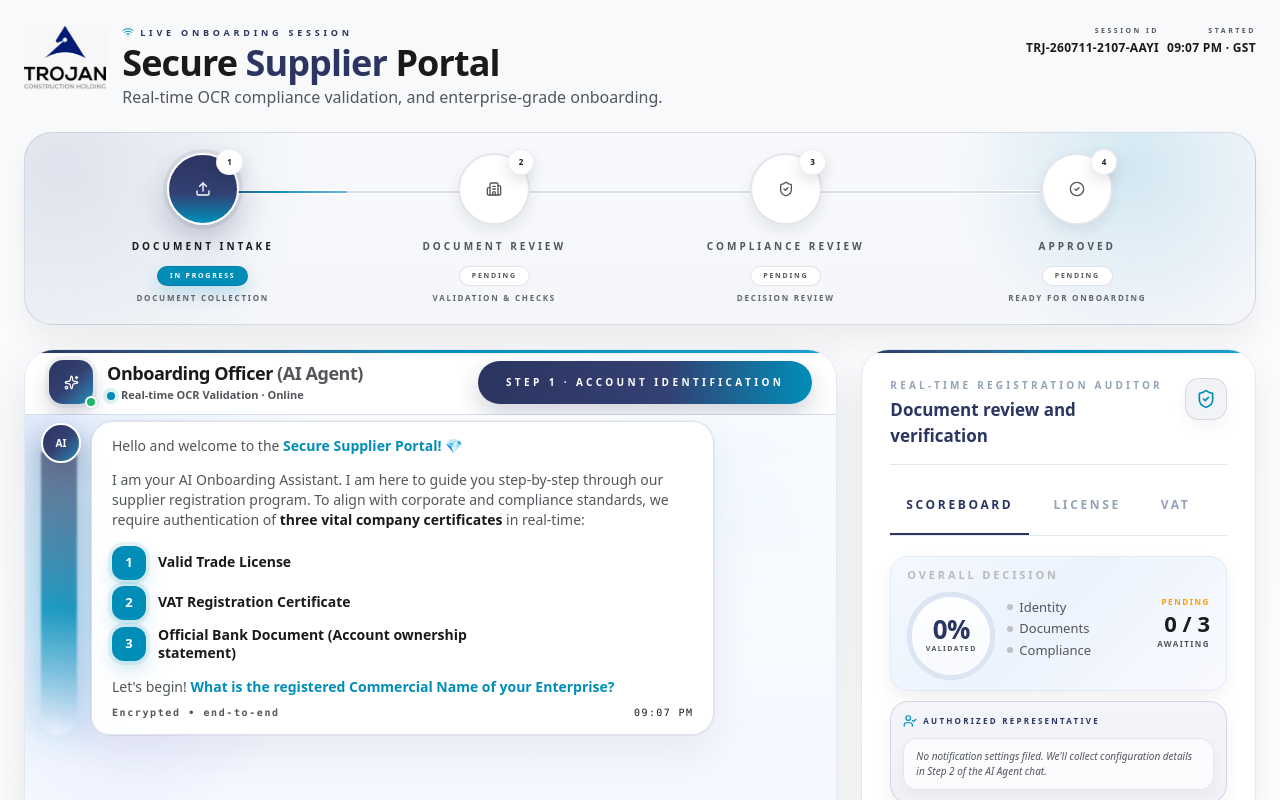
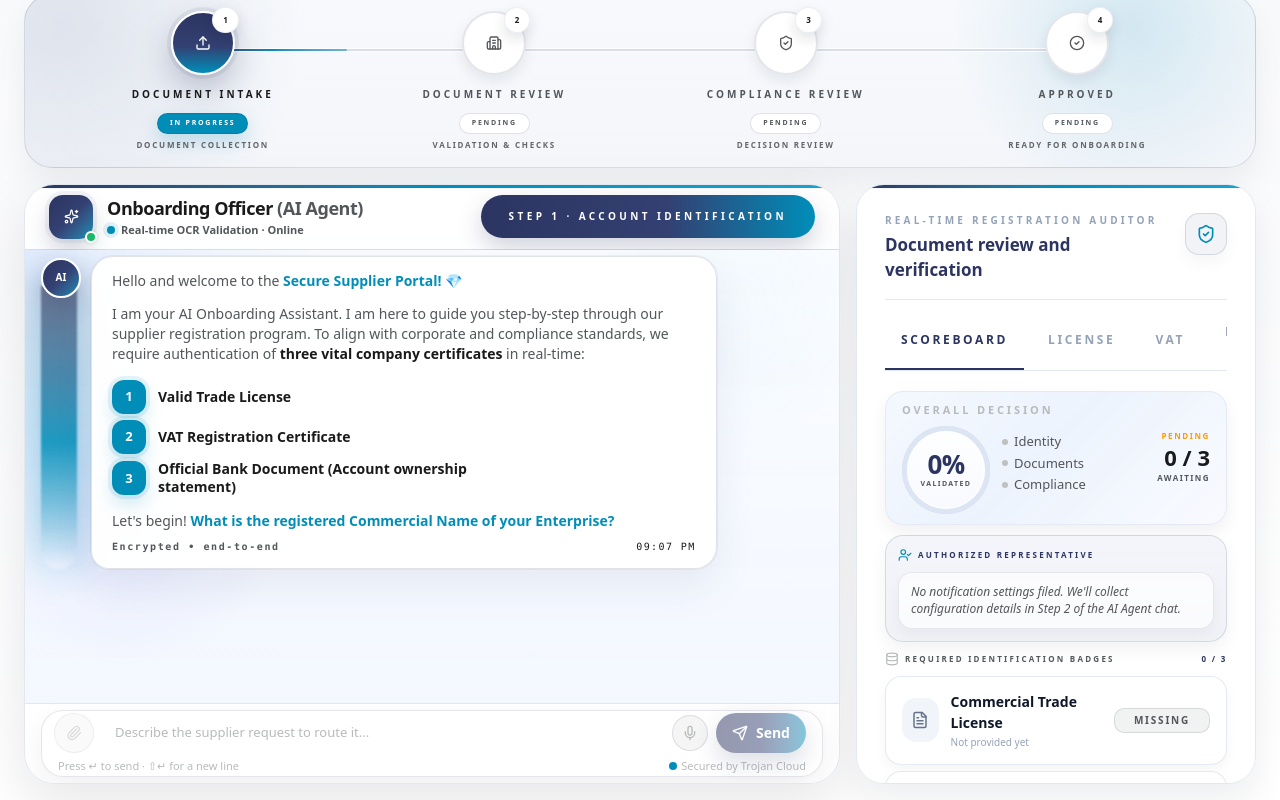
Before and after one commit to skyformit/trojan-web, a React (Vite) app: page / in a window 1280 px wide. Shown: the top 800 px of the page. Built offline with nearby package versions, Linux system fonts and the light colour scheme.

Commit message:
bug fixes

```diff
--- a/src/App.tsx
+++ b/src/App.tsx
@@ -1638,14 +1638,14 @@ Next Step: ${friendlyNextStep}`
   ];
 
   return (
-    <div className="min-h-screen bg-[linear-gradient(180deg,#f8f9fb_0%,#ffffff_100%)] font-sans text-[var(--brand-primary-deep)] flex flex-col selection:bg-[var(--brand-primary)] selection:text-white">
+    <div className="h-dvh overflow-hidden bg-[linear-gradient(180deg,#f8f9fb_0%,#ffffff_100%)] font-sans text-[var(--brand-primary-deep)] flex flex-col selection:bg-[var(--brand-primary)] selection:text-white">
       <style>{`
         @keyframes tbms-submit-shimmer {
           0% { transform: translateX(-120%); }
           100% { transform: translateX(320%); }
         }
       `}</style>
-      <main className="flex-1 w-full max-w-[1680px] mx-auto p-3 sm:p-4 md:p-6 space-y-6">
+      <main className="flex-1 min-h-0 w-full max-w-[1680px] mx-auto overflow-hidden px-3 pt-4 pb-3 sm:px-4 sm:pt-4 sm:pb-3 md:px-6 md:pt-5 md:pb-4 space-y-3 md:space-y-4">
         <PortalHeader
           label="Live onboarding session"
           logo={
--- a/src/components/AIAgentChat.tsx
+++ b/src/components/AIAgentChat.tsx
@@ -588,9 +588,9 @@ export default function AIAgentChat({
                 </button>
               </div>
             </div>
-            <div className="mt-1.5 flex items-center justify-between px-1 text-[10px] text-[var(--brand-gray-light)]">
-              <span>Press ↵ to send · ⇧↵ for a new line</span>
-              <span className="inline-flex items-center gap-1">
+            <div className="mt-1.5 flex flex-col gap-1 px-1 text-[11px] leading-[1.35] text-[var(--brand-gray-light)] sm:flex-row sm:items-center sm:justify-between">
+              <span className="font-medium">Press ↵ to send · ⇧↵ for a new line</span>
+              <span className="inline-flex items-center gap-1 font-medium">
                 <span className="h-2 w-2 rounded-full bg-[var(--brand-sky)]" />
                 Secured by Trojan Cloud
               </span>
--- a/src/components/PortalHeader.tsx
+++ b/src/components/PortalHeader.tsx
@@ -20,38 +20,40 @@ export default function PortalHeader({
 }: PortalHeaderProps) {
   return (
     <section>
-      <div className="flex flex-col gap-3 lg:flex-row lg:items-start lg:justify-between">
-        <div className="flex items-start gap-3.5 md:gap-4">
+      <div className="flex flex-col gap-2 lg:flex-row lg:items-start lg:justify-between">
+        <div className="flex items-start gap-3 md:gap-3.5">
           {logo && (
             <div className="shrink-0 pt-0.5">
               {logo}
             </div>
           )}
-          <div className="space-y-1.5 md:space-y-1.5 lg:pt-0.5">
+          <div className="space-y-1 md:space-y-1.5 lg:pt-0">
             <p className="flex items-center gap-1.5 text-[9px] font-extrabold uppercase tracking-[0.42em] text-[var(--brand-primary)]">
               <Wifi className="h-3 w-3 -translate-y-px text-[var(--brand-sky)]" />
               {label}
             </p>
-            <div className="space-y-1 md:space-y-1.5">
-              <h1 className="text-[19px] font-black leading-[0.95] tracking-tight text-[var(--brand-primary-deep)] md:text-[36px]">
+            <div className="space-y-0.5 md:space-y-1">
+              <h1 className="text-[18px] font-black leading-[0.95] tracking-tight text-[var(--brand-primary-deep)] md:text-[24px]">
                 {title.split('Supplier').length > 1 ? (
                   <>
                     {title.split('Supplier')[0]}
-                    <span className="text-[var(--brand-primary)]">Supplier</span>
+                    <span className="bg-gradient-to-r from-[var(--brand-primary-deep)] via-[var(--brand-primary)] to-[var(--brand-sky)] bg-clip-text text-transparent">
+                      Supplier
+                    </span>
                     {title.split('Supplier').slice(1).join('Supplier')}
                   </>
                 ) : (
                   title
                 )}
               </h1>
-              <p className="max-w-2xl text-[13px] text-[var(--brand-neutral)] md:mt-1.5 md:text-[16px] leading-snug">
+              <p className="max-w-2xl text-[13px] text-[var(--brand-neutral)] md:mt-1 md:text-[14px] leading-snug">
                 {subtitle}
               </p>
             </div>
           </div>
         </div>
 
-        <div className="flex flex-col items-start lg:items-end lg:pt-0.5">
+        <div className="flex flex-col items-start lg:items-end lg:pt-0">
           {(sessionId || startedAt) && (
             <div className="flex flex-wrap items-center gap-2 lg:justify-end">
               {sessionId && (
--- a/src/components/PortalStepper.tsx
+++ b/src/components/PortalStepper.tsx
@@ -24,7 +24,7 @@ export default function PortalStepper({
   const activeLinePct = Math.max(0, Math.min(100, (currentStepIndex / steps.length) * 100));
 
   return (
-    <section className="relative overflow-hidden rounded-[28px] border border-[color:rgba(44,53,97,0.14)] bg-[radial-gradient(circle_at_3%_18%,rgba(220,225,235,0.9),transparent_20%),radial-gradient(circle_at_90%_18%,rgba(202,227,239,0.8),transparent_16%),linear-gradient(180deg,rgba(247,249,252,1)_0%,rgba(244,246,250,1)_100%)] px-4 py-4 shadow-[0_16px_30px_rgba(15,23,42,0.06)] md:px-7 md:py-5">
+    <section className="relative overflow-hidden rounded-[28px] border border-[color:rgba(44,53,97,0.14)] bg-[radial-gradient(circle_at_3%_18%,rgba(220,225,235,0.9),transparent_20%),radial-gradient(circle_at_90%_18%,rgba(202,227,239,0.8),transparent_16%),linear-gradient(180deg,rgba(247,249,252,1)_0%,rgba(244,246,250,1)_100%)] px-4 py-3.5 shadow-[0_16px_30px_rgba(15,23,42,0.06)] md:px-7 md:py-4">
       <div className="relative">
         <div
           className="pointer-events-none absolute left-[12.5%] right-[12.5%] top-[2.15rem] z-0 hidden h-[2px] rounded-full bg-[color:rgba(214,220,232,0.95)] md:block md:top-[2.4rem]"
@@ -42,7 +42,7 @@ export default function PortalStepper({
           }}
           aria-hidden="true"
         />
-        <div className="relative grid grid-cols-1 gap-5 md:grid-cols-4 md:gap-0 md:px-1">
+        <div className="relative grid grid-cols-1 gap-4 md:grid-cols-4 md:gap-0 md:px-1">
           {steps.map((step, index) => {
             const stepState = getStepVisualState(step.id);
             const isActive = stepState === 'in_progress';
@@ -66,8 +66,8 @@ export default function PortalStepper({
             return (
               <div key={step.id} className="relative flex flex-col items-center text-center">
                 <div className="relative z-10 flex w-full flex-col items-center">
-                  <div className={`relative flex h-[3.75rem] w-[3.75rem] items-center justify-center rounded-full border-[2px] md:h-[4.5rem] md:w-[4.5rem] ${circleClass}`}>
-                    <div className="relative flex h-[1.6rem] w-[1.6rem] items-center justify-center rounded-full bg-transparent md:h-[1.8rem] md:w-[1.8rem]">
+                  <div className={`relative flex h-[3.5rem] w-[3.5rem] items-center justify-center rounded-full border-[2px] md:h-[4rem] md:w-[4rem] ${circleClass}`}>
+                    <div className="relative flex h-[1.45rem] w-[1.45rem] items-center justify-center rounded-full bg-transparent md:h-[1.65rem] md:w-[1.65rem]">
                       {isFailed ? (
                         <XCircle className="h-[0.95rem] w-[0.95rem] md:h-[1.05rem] md:w-[1.05rem]" />
                       ) : isReview ? (
@@ -83,7 +83,7 @@ export default function PortalStepper({
                     </span>
                   </div>
 
-                  <div className="mt-2.5 space-y-1 md:mt-3.5 md:space-y-1.5">
+                  <div className="mt-2 space-y-1 md:mt-3 md:space-y-1.25">
                     <span
                       className={`block text-[9px] font-black uppercase tracking-[0.28em] md:text-[10px] md:tracking-[0.3em] ${
                         isFailed
--- a/src/components/PortalWorkspace.tsx
+++ b/src/components/PortalWorkspace.tsx
@@ -136,7 +136,7 @@ export default function PortalWorkspace({
   }
 
   return (
-    <div className="grid grid-cols-1 lg:grid-cols-12 gap-6 items-stretch">
+    <div className="grid grid-cols-1 lg:grid-cols-12 gap-4 items-stretch">
       <div className="lg:col-span-7 xl:col-span-8 h-full">
         <AIAgentChat
           registrationState={registrationState}
--- a/src/components/VerificationPanel.tsx
+++ b/src/components/VerificationPanel.tsx
@@ -353,7 +353,7 @@ export default function VerificationPanel({
               </div>
             </div>
           ) : (
-            <p className="rounded-[14px] border border-[color:rgba(44,53,97,0.1)] bg-white/70 px-3 py-2.5 text-[10px] italic text-[var(--brand-neutral)] shadow-[0_6px_14px_rgba(15,23,42,0.04)]">No notification settings filed. We'll collect configuration details in Step 2 of the AI Agent chat.</p>
+            <p className="rounded-[14px] border border-[color:rgba(44,53,97,0.1)] bg-white/70 px-3 py-2.5 text-[12px] leading-[1.45] italic text-[var(--brand-neutral)] shadow-[0_6px_14px_rgba(15,23,42,0.04)]">No notification settings filed. We'll collect configuration details in Step 2 of the AI Agent chat.</p>
           )}
         </div>
 
--- a/src/index.css
+++ b/src/index.css
@@ -82,12 +82,13 @@
 html,
 body,
 #root {
-  min-height: 100%;
+  height: 100%;
 }
 
 body {
   background: linear-gradient(180deg, #f8f9fb 0%, #ffffff 100%);
   color: var(--brand-primary-deep);
+  overflow: hidden;
 }
 
 ::selection {
```
